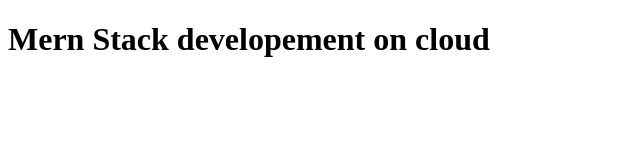
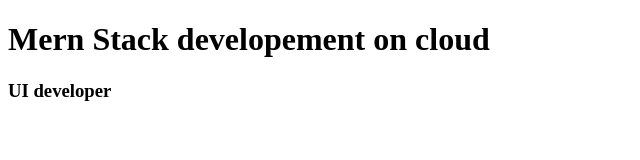
Before and after one commit to tijareshubhangi/mern, a plain HTML site: page index.html in a window 1280 px wide. Shown: the whole page, without its empty margins (0-640 px from the left). Drawn offline with Linux system fonts and the light colour scheme.

Commit message:
add h3 heading

```diff
--- a/index.html
+++ b/index.html
@@ -7,5 +7,6 @@
 </head>
 <body>
      <h1>Mern Stack developement on cloud</h1>
+     <h3>UI developer</h3>
 </body>
 </html>
```
